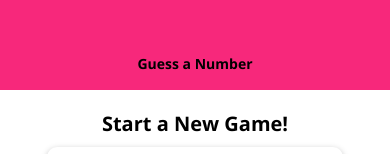
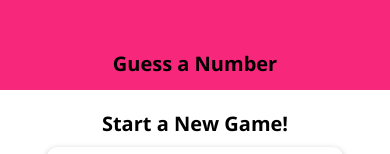
Before and after one commit to Xearta/guess-a-number, a React Native app: screen / in a window 390 px wide. Shown: the top 154 px of the page. Built offline with nearby package versions, Linux system fonts and the light colour scheme.

Commit message:
Added more custom font styling to game over scren

```diff
--- a/components/BodyText.js
+++ b/components/BodyText.js
@@ -1,7 +1,9 @@
 import React from 'react';
 import { Text, StyleSheet } from 'react-native';
 
-const BodyText = props => <Text style={styles.body}>{props.children}</Text>;
+const BodyText = props => (
+  <Text style={{ ...styles.body, ...props.style }}>{props.children}</Text>
+);
 
 const styles = StyleSheet.create({
   body: {
--- a/components/TitleText.js
+++ b/components/TitleText.js
@@ -8,6 +8,7 @@
 const styles = StyleSheet.create({
   title: {
     fontFamily: 'open-sans-bold',
+    fontSize: 20,
   },
 });
 
--- a/screens/GameOverScreen.js
+++ b/screens/GameOverScreen.js
@@ -3,6 +3,7 @@
 
 import BodyText from '../components/BodyText';
 import TitleText from '../components/TitleText';
+import Colors from '../constants/colors';
 
 const GameOverScreen = props => {
   return (
@@ -16,8 +17,14 @@
           resizeMode='cover'
         />
       </View>
-      <BodyText>Number of rounds: {props.roundsNumber}</BodyText>
-      <BodyText>Number was: {props.userNumber}</BodyText>
+      <View style={styles.resultContainer}>
+        <BodyText style={styles.resultText}>
+          Your phone needed{' '}
+          <TitleText style={styles.highlight}>{props.roundsNumber}</TitleText>{' '}
+          rounds to guess your number:{' '}
+          <TitleText style={styles.highlight}>{props.userNumber}</TitleText>.
+        </BodyText>
+      </View>
       <Button title='NEW GAME' onPress={props.onRestart} />
     </View>
   );
@@ -42,6 +49,17 @@
     width: '100%',
     height: '100%',
   },
+  resultContainer: {
+    marginHorizontal: 30,
+    marginVertical: 15,
+  },
+  resultText: {
+    textAlign: 'center',
+    fontSize: 20,
+  },
+  highlight: {
+    color: Colors.primary,
+  },
 });
 
 export default GameOverScreen;
```
